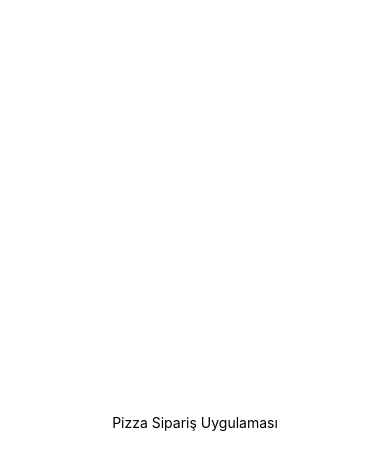
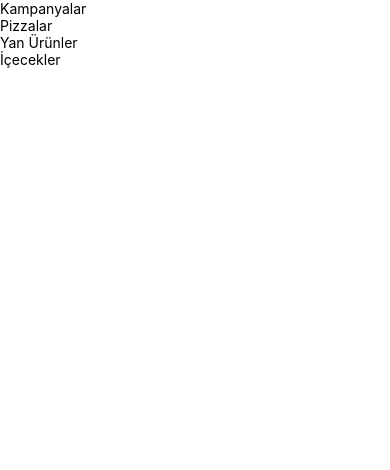
Before and after one commit to mustafa-krgoz/Pizza-App, a React Native app in the folder pizza/: screen / in a window 390 px wide. Shown: the top 470 px of the page. Built offline with nearby package versions, Linux system fonts and the light colour scheme.

Commit message:
Bileşenler ve ekranlar dosyası oluşturuldu. Category logları bastırıldı.

```diff
--- a/pizza/App.js
+++ b/pizza/App.js
@@ -1,13 +1,9 @@
 import { StatusBar } from 'expo-status-bar';
 import { StyleSheet, Text, View } from 'react-native';
+import CategoriesScreen from './screens/CategoriesScreen';
 
 export default function App() {
-  return (
-    <View style={styles.container}>
-      <Text>Pizza Sipariş Uygulaması</Text>
-      <StatusBar style="auto" />
-    </View>
-  );
+  return <CategoriesScreen />
 }
 
 const styles = StyleSheet.create({
--- /dev/null
+++ b/pizza/components/CategoryGrid.js
@@ -0,0 +1,12 @@
+import { StyleSheet, Text, View } from 'react-native'
+import React from 'react'
+
+export default function CategoryGrid({title, color}) {
+  return (
+    <View>
+      <Text>{title}</Text>
+    </View>
+  )
+}
+
+const styles = StyleSheet.create({})
--- a/pizza/data/dummy-data.js
+++ b/pizza/data/dummy-data.js
@@ -1,5 +1,5 @@
 import Category from '../models/category';
-import Pizza from '../models/food';
+import Pizza from '../models/pizza';
 
 export const CATEGORIES = [
   new Category('c1', 'Kampanyalar', 'pink'),
--- /dev/null
+++ b/pizza/screens/CategoriesScreen.js
@@ -0,0 +1,20 @@
+import { StyleSheet, Text, View, FlatList } from 'react-native'
+import React from 'react'
+import { CATEGORIES } from '../data/dummy-data'
+import CategoryGrid from '../components/CategoryGrid';
+
+export default function CategoriesScreen() {
+
+    function renderCategoryItem(itemData) {
+        console.log(itemData.item); // Obje içerisinde item var. Item indekslerine ulaşabiliyoruz.
+        return (<CategoryGrid title={itemData.item.title} color={itemData.item.color}/>); // props olarak title ve color'ı yollamış olduk.
+    }
+
+  return (
+    <FlatList  data={CATEGORIES}  keyExtractor={(item) => item.id} renderItem= // keyExtractor = Her bir elemanın birbirinden farklı olması
+    {renderCategoryItem} /> // renderItem = Elamanları basmak
+
+  )
+}
+
+const styles = StyleSheet.create({})
```
